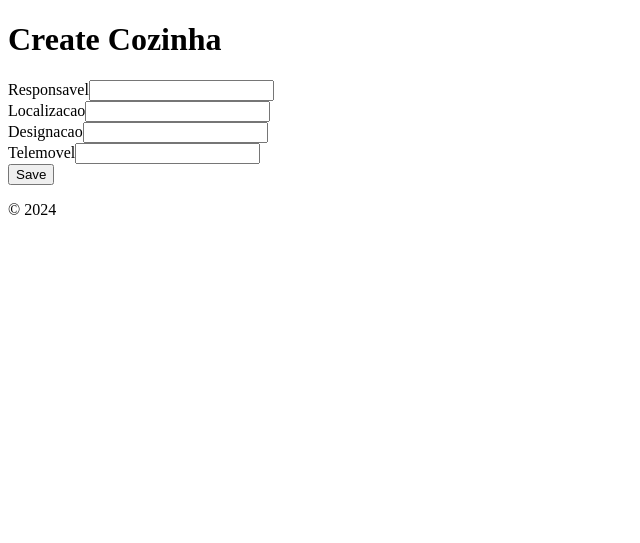
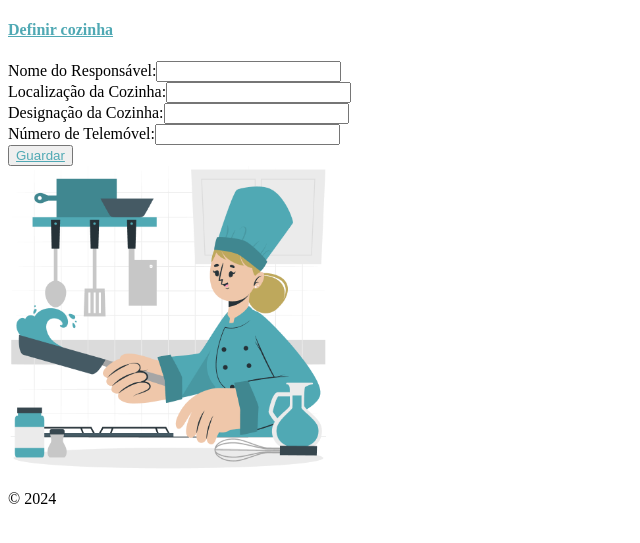
Before and after one commit to mariainesgj/PSI_Refeitorio_PLSI, a Yii app: the page made by backend/views/cozinha/create.php in a window 1280 px wide. Shown: the part 26-569 px from the top of the page, without its empty margins (0-640 px from the left). Run offline with PHP 8.4 and a stand-in for Yii, Linux system fonts and the light colour scheme; the template is opened without the code that fills it, so the values that code supplies are empty; form fields are guessed from the names that the template uses; some libraries are stand-ins or nearby versions.

Commit message:
feat: cozinha views, form

```diff
--- a/backend/views/cozinha/_form.php
+++ b/backend/views/cozinha/_form.php
@@ -8,22 +8,58 @@ use yii\widgets\ActiveForm;
 /** @var yii\widgets\ActiveForm $form */
 ?>
 
-<div class="cozinha-form">
+<div class="container mt-6">
+    <div class="row">
+        <div class="col-md-6">
+            <h4 class="mb-4" style="color: #50A9B4; text-decoration: underline;">Definir cozinha</h4>
+            <?php $form = ActiveForm::begin(['options' => ['class' => 'needs-validation', 'novalidate' => true]]); ?>
 
-    <?php $form = ActiveForm::begin(); ?>
+            <div class="mb-3">
+                <?= $form->field($model, 'responsavel')
+                    ->textInput(['maxlength' => true, 'class' => 'form-control'])
+                    ->label('Nome do Responsável:', ['class' => 'form-label'])
+                ?>
+            </div>
 
-    <?= $form->field($model, 'responsavel')->textInput(['maxlength' => true]) ?>
+            <div class="mb-3">
+                <?= $form->field($model, 'localizacao')
+                    ->textInput(['maxlength' => false, 'class' => 'form-control'])
+                    ->label('Localização da Cozinha:', ['class' => 'form-label'])
+                ?>
+            </div>
 
-    <?= $form->field($model, 'localizacao')->textInput(['maxlength' => true]) ?>
+            <div class="mb-3">
+                <?= $form->field($model, 'designacao')
+                    ->textInput(['maxlength' => true, 'class' => 'form-control'])
+                    ->label('Designação da Cozinha:', ['class' => 'form-label'])
+                ?>
+            </div>
 
-    <?= $form->field($model, 'designacao')->textInput(['maxlength' => true]) ?>
+            <div class="mb-3">
+                <?= $form->field($model, 'telemovel')
+                    ->textInput(['maxlength' => true, 'class' => 'form-control'])
+                    ->label('Número de Telemóvel:', ['class' => 'form-label'])
+                ?>
+            </div>
 
-    <?= $form->field($model, 'telemovel')->textInput(['maxlength' => true]) ?>
+            <div class="form-group text-center">
+                <?= Html::submitButton('Guardar', ['class' => 'btn btn-lg' , 'style' => 'color: #50A9B4 ;text-decoration: underline; ']) ?>
+            </div>
 
-    <div class="form-group">
-        <?= Html::submitButton('Save', ['class' => 'btn btn-success']) ?>
+            <?php ActiveForm::end(); ?>
+        </div>
+
+        <div class="text-center col-md-6">
+            <img src="<?= Yii::getAlias('@web/images/cozinha.png') ?>" alt="Imagem ilustrativa" class="img-fluid" style="width: 25vw">
+        </div>
     </div>
+</div>
 
-    <?php ActiveForm::end(); ?>
-
-</div>
+<style>
+    .cozinha-form {
+        background-color: #f8f9fa;
+        border-radius: 5px;
+        padding: 20px;
+        box-shadow: 0 4px 8px rgba(0, 0, 0, 0.1);
+    }
+</style>
--- a/backend/views/cozinha/create.php
+++ b/backend/views/cozinha/create.php
@@ -11,8 +11,6 @@ $this->params['breadcrumbs'][] = $this->title;
 ?>
 <div class="cozinha-create">
 
-    <h1><?= Html::encode($this->title) ?></h1>
-
     <?= $this->render('_form', [
         'model' => $model,
     ]) ?>
--- a/backend/views/layouts/main.php
+++ b/backend/views/layouts/main.php
@@ -31,11 +31,16 @@ AppAsset::register($this);
         'brandLabel' => Yii::$app->name,
         'brandUrl' => Yii::$app->homeUrl,
         'options' => [
-            'class' => 'navbar navbar-expand-md navbar-dark bg-dark fixed-top',
+            'class' => 'navbar navbar-expand-md navbar-dark bg-dark fixed-top'
         ],
     ]);
     $menuItems = [
-        ['label' => 'Home', 'url' => ['/site/index']],
+        ['label' => 'Cozinhas', 'url' => ['/cozinha/index']],
+        ['label' => 'Ementas', 'url' => ['/ementa/index']],
+        ['label' => 'Pratos', 'url' => ['/prato/index']],
+        ['label' => 'Senhas', 'url' => ['/senha/index']],
+        ['label' => 'Faturas', 'url' => ['/fatura/index']],
+        ['label' => 'Movimentos', 'url' => ['/movimento/index']],
     ];
     if (Yii::$app->user->isGuest) {
         $menuItems[] = ['label' => 'Login', 'url' => ['/site/login']];
@@ -50,7 +55,7 @@ AppAsset::register($this);
         echo Html::beginForm(['/site/logout'], 'post', ['class' => 'd-flex'])
             . Html::submitButton(
                 'Logout (' . Yii::$app->user->identity->username . ')',
-                ['class' => 'btn btn-link logout text-decoration-none']
+                ['class' => 'btn btn-link logout text-decoration-none', 'style' => 'color: white;']
             )
             . Html::endForm();
     }
--- a/backend/views/site/index.php
+++ b/backend/views/site/index.php
@@ -5,9 +5,8 @@
 $this->title = 'My Yii Application';
 ?>
 <div class="site-index">
-
     <div class="jumbotron text-center bg-transparent">
-        <h1 class="display-4">Congratulations!</h1>
+        <h4 >Bem vindo, <?= Yii::$app->user->identity->username ?>!</h4>
 
         <p class="lead">You have successfully created your Yii-powered application.</p>
 
--- a/backend/web/css/site.css
+++ b/backend/web/css/site.css
@@ -1,5 +1,9 @@
 main > .container {
     padding: 70px 15px 20px;
+}
+
+.my-navbar {
+    background-color: #50A9B4;
 }
 
 .footer {
```
Also changed, not shown: backend/web/images/cozinha.png (added), 1 other file.
